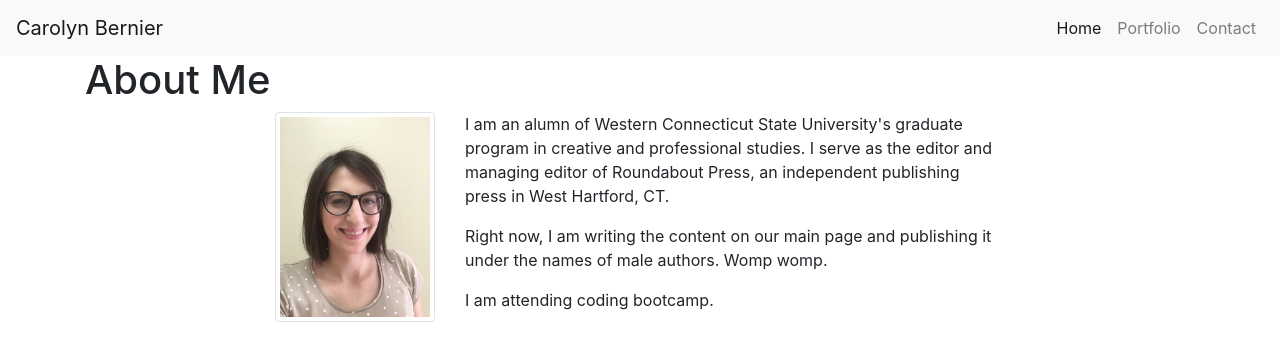
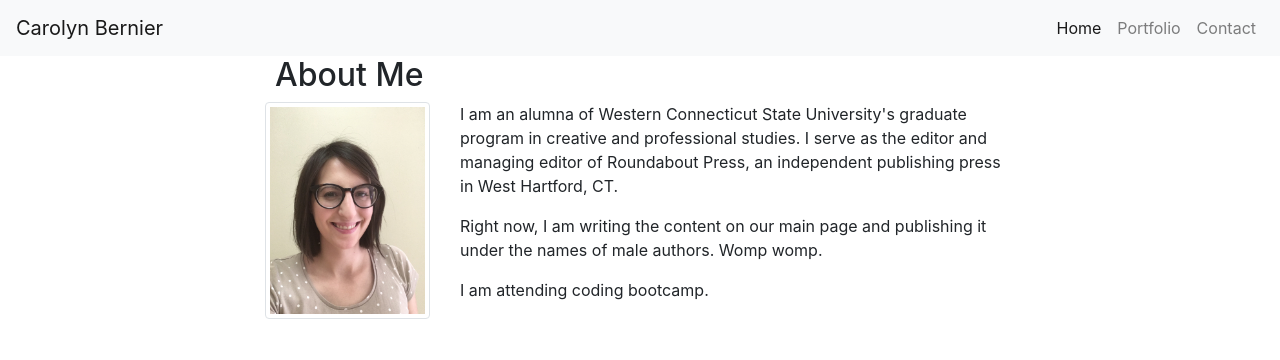
Before and after one commit to RoseBlair/bootstrap-portfolio, a plain HTML site: page index.html in a window 1280 px wide. Drawn offline with nearby package versions, Linux system fonts and the light colour scheme.

Commit message:
formatted columns

```diff
--- a/index.html
+++ b/index.html
@@ -32,22 +32,30 @@
 
             <div class="container">
                     <div class="row">
-                      <div class="col-md-12 col-sm-12 col-lg-12">
-                        <h1>About Me</h1>
-                      </div>
-                    </div>
+                        <div class="col-xs-0 col-sm-0 col-md-0 col-lg-2">
+                        </div>
+
+                        <div class="col-xs-12 col-sm-5 col-md-5 col-lg-3">
+                            <h2>About Me</h2>
+                        </div>
+
+                        <div class="col-xs-12 col-sm-7 col-md-9 col-lg-7">
+                        </div>
+
+
 
                     <div class="row">
                         <div class="col-xs-0 col-sm-0 col-md-0 col-lg-2">
                         </div>
 
-                        <div class="col-xs-12 col-sm-3 col-md-2 col-lg-2">
+                        <div class="col-xs-12 col-sm-3 col-md-3 col-lg-2">
+
                             <img src="assets/pictureofme.jpg" class="img-thumbnail" alt="Carolyn Bernier">
 
                         </div>
 
-                        <div class="col-xs-12 col-sm-9 col-md-10 col-lg-6">
-                            <p>I am an alumn  of Western Connecticut State University's graduate program in creative and professional studies.
+                        <div class="col-xs-12 col-sm-9 col-md-9 col-lg-6">
+                            <p>I am an alumna  of Western Connecticut State University's graduate program in creative and professional studies.
                             I serve as the editor and managing editor of Roundabout Press, an independent publishing press in West Hartford,
                             CT.</p>
 
```
